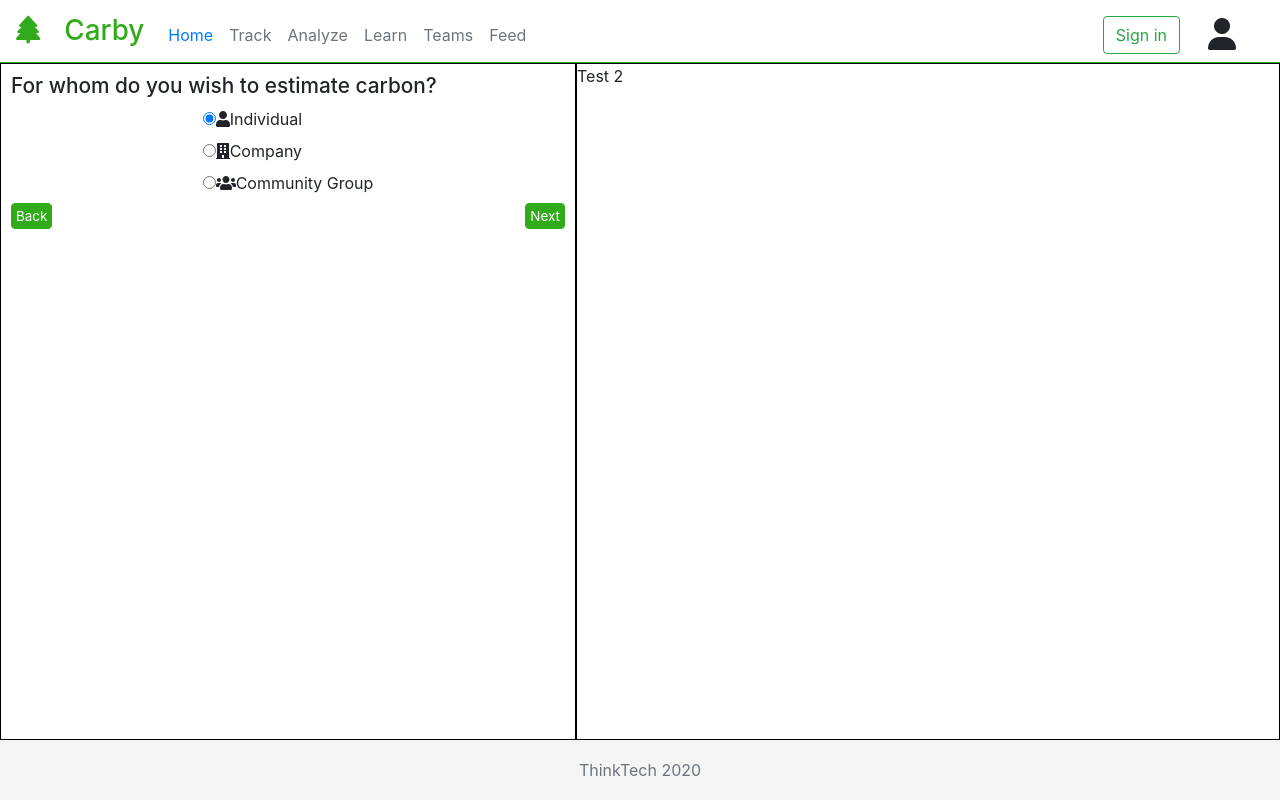
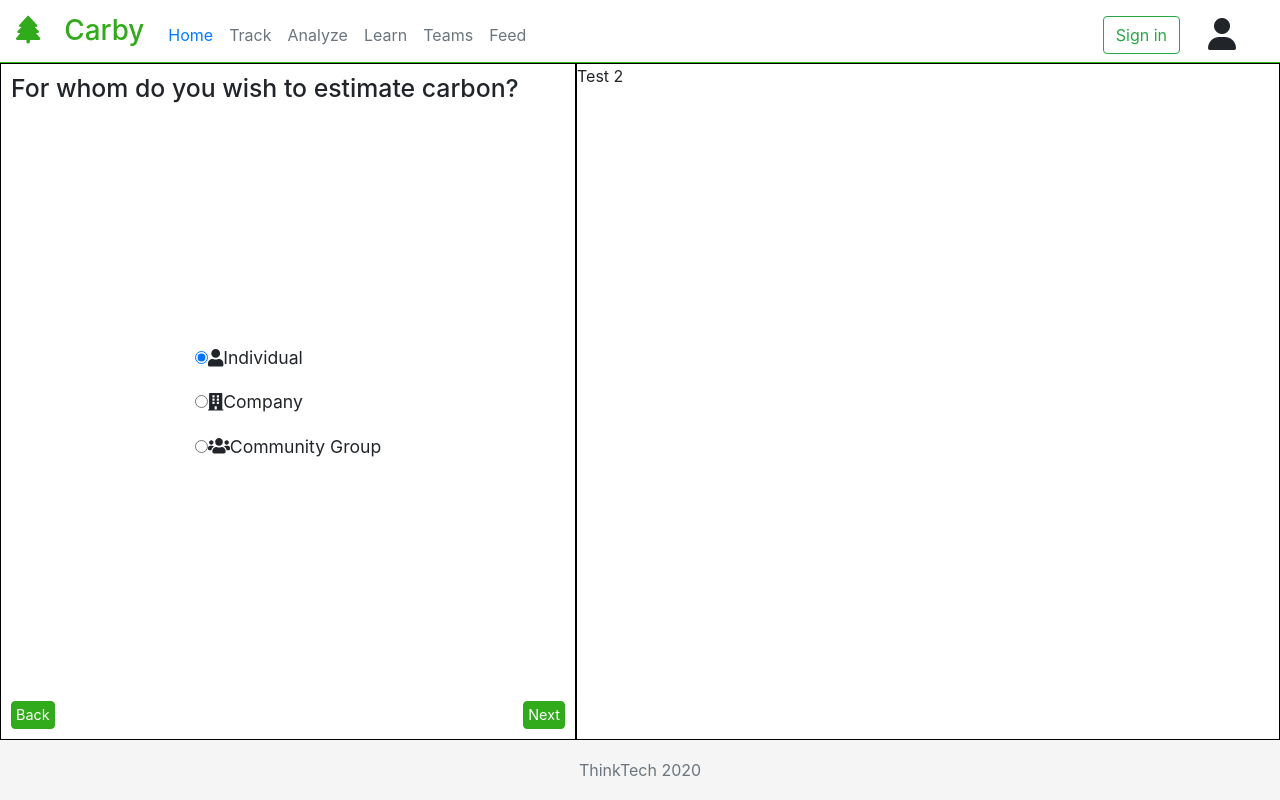
Before and after one commit to ThinkTech-TR/carbontracker-react-app, a React (Create React App) app: page /questionaire in a window 1280 px wide. Built offline with nearby package versions, Linux system fonts and the light colour scheme.

Commit message:
Remove console errors

```diff
--- a/src/Components/Footer/Footer.js
+++ b/src/Components/Footer/Footer.js
@@ -1,14 +1,11 @@
 import React from 'react';
 import './Footer.css';
-import {
-    Link
-} from "react-router-dom";
 
 function Footer() {
     return (
-        <footer class="footer">
-        <div class="container">
-          <span class="text-muted">ThinkTech 2020</span>
+        <footer className="footer">
+        <div className="container">
+          <span className="text-muted">ThinkTech 2020</span>
         </div>
       </footer>
         );
--- a/src/Components/Landing/Landing.css
+++ b/src/Components/Landing/Landing.css
@@ -27,6 +27,7 @@ button:hover {
     display: flex;
     flex-direction: column;
     width: 100%;
+    height: 100%;
     margin-top: 20px;
     margin-left: auto;
     margin-right: auto;
--- a/src/Components/Questionaire/Questionaire.css
+++ b/src/Components/Questionaire/Questionaire.css
@@ -7,7 +7,6 @@ h2 {
 .questionaire-container {
     display: flex;
     flex-direction: row;
-    flex-grow: 1;
     width: 100%;
     height: 100%;
 }
@@ -18,6 +17,7 @@ h2 {
     border: 1px black solid;
     flex: 2 2 45%;
     padding: 10px;
+    justify-content: space-between;
 }
 
 .quest-info-container {
@@ -47,6 +47,8 @@ h2 {
     display: flex;
     flex-direction: row;
     align-items: baseline;
+    font-size: calc(0.5em + 0.6vh + 0.6vh);
+    margin: 5px;
 }
 
 @media only screen and (max-width: 900px) {
@@ -56,9 +58,9 @@ h2 {
 }
 
 .quest-font-md {
-    font-size: calc(0.9em + 0.5vw);
+    font-size: calc(1em + 0.5vw + 0.3vh);
 }
 
 .quest-font-sm {
-    font-size: calc(0.6em + 0.3vw);
+    font-size: calc(0.6em + 0.3vh + 0.3vh);
 }
--- a/src/Components/Questionaire/Questionaire.js
+++ b/src/Components/Questionaire/Questionaire.js
@@ -29,16 +29,16 @@ function Questionaire({ currentQuestion,
                 <h3 className="quest-font-md">For whom do you wish to estimate carbon?</h3>
                 <div className="quest-radio-group">
                     <div className="quest-radio-item">
-                        <input type="radio" id="individual" name="estimateType" value="individual" checked></input>
-                        <label for="individual"><FontAwesomeIcon icon="user" />Individual</label>
+                        <input type="radio" id="individual" name="estimateType" value="individual" defaultChecked></input>
+                        <label htmlFor="individual"><FontAwesomeIcon icon="user" />Individual</label>
                     </div>
                     <div className="quest-radio-item">
                         <input type="radio" id="company" name="estimateType" value="company"></input>
-                        <label for="company"><FontAwesomeIcon icon="building" />Company</label>
+                        <label htmlFor="company"><FontAwesomeIcon icon="building" />Company</label>
                     </div>
                     <div className="quest-radio-item">
                         <input type="radio" id="communityGroup" name="estimateType" value="communityGroup"></input>
-                        <label for="commnuityGroup"><FontAwesomeIcon icon="users" />Community Group</label>
+                        <label htmlFor="commnuityGroup"><FontAwesomeIcon icon="users" />Community Group</label>
                     </div>
                 </div>
                 <div className="quest-btn-container quest-font-sm">
```
